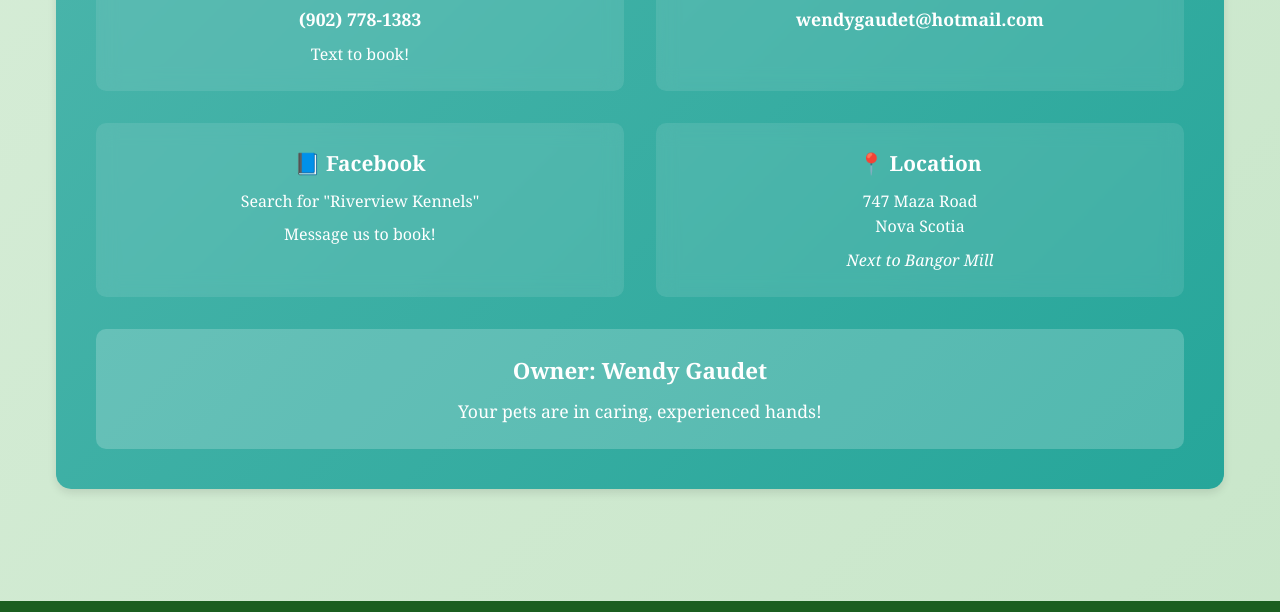
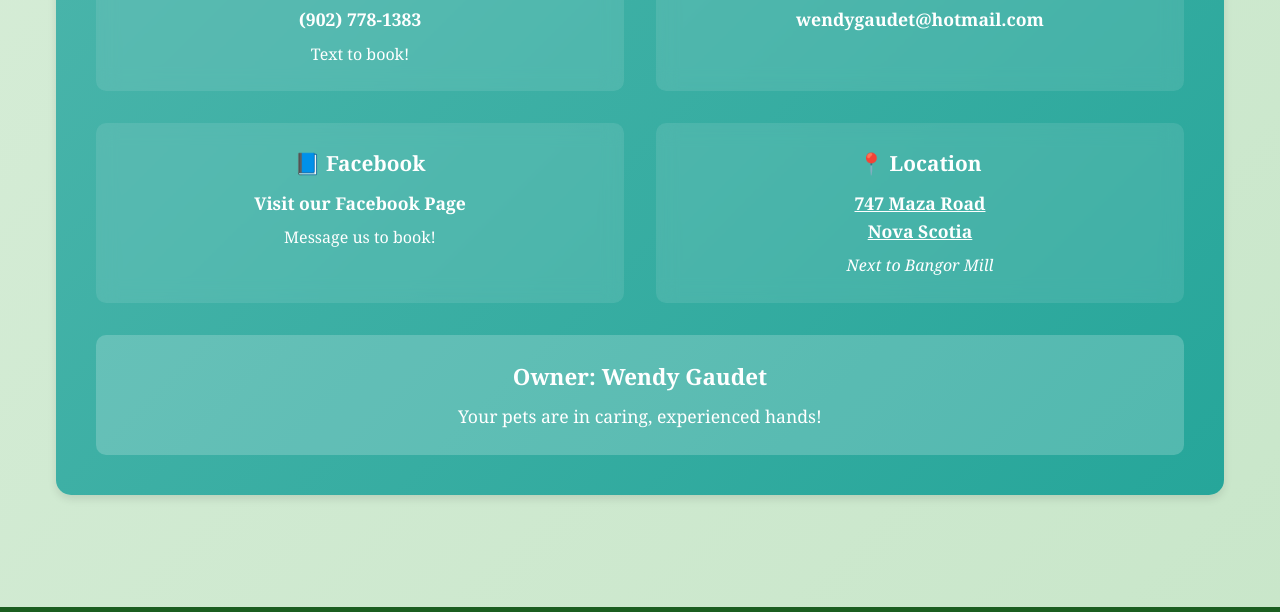
Before and after one commit to TonyMeuse/riverviewkennels, a plain HTML site: page index.html in a window 1280 px wide. Shown: the part 3334-3946 px from the top of the page. Drawn offline with Linux system fonts and the light colour scheme.

```diff
--- a/index.html
+++ b/index.html
@@ -396,14 +396,16 @@
 
                 <div class="contact-item">
                     <h3>📘 Facebook</h3>
-                    <p>Search for "Riverview Kennels"</p>
+                    <a href="https://www.facebook.com/profile.php?id=100067222591491" target="_blank">Visit our Facebook Page</a>
                     <p style="margin-top: 0.5rem;">Message us to book!</p>
                 </div>
 
                 <div class="contact-item">
                     <h3>📍 Location</h3>
-                    <p>747 Maza Road</p>
-                    <p>Nova Scotia</p>
+                    <a href="https://www.google.com/maps/search/?api=1&query=747+Maza+Road+Nova+Scotia" target="_blank" style="color: white; text-decoration: underline;">
+                        <p>747 Maza Road</p>
+                        <p>Nova Scotia</p>
+                    </a>
                     <p style="margin-top: 0.5rem; font-style: italic;">Next to Bangor Mill</p>
                 </div>
             </div>
```
